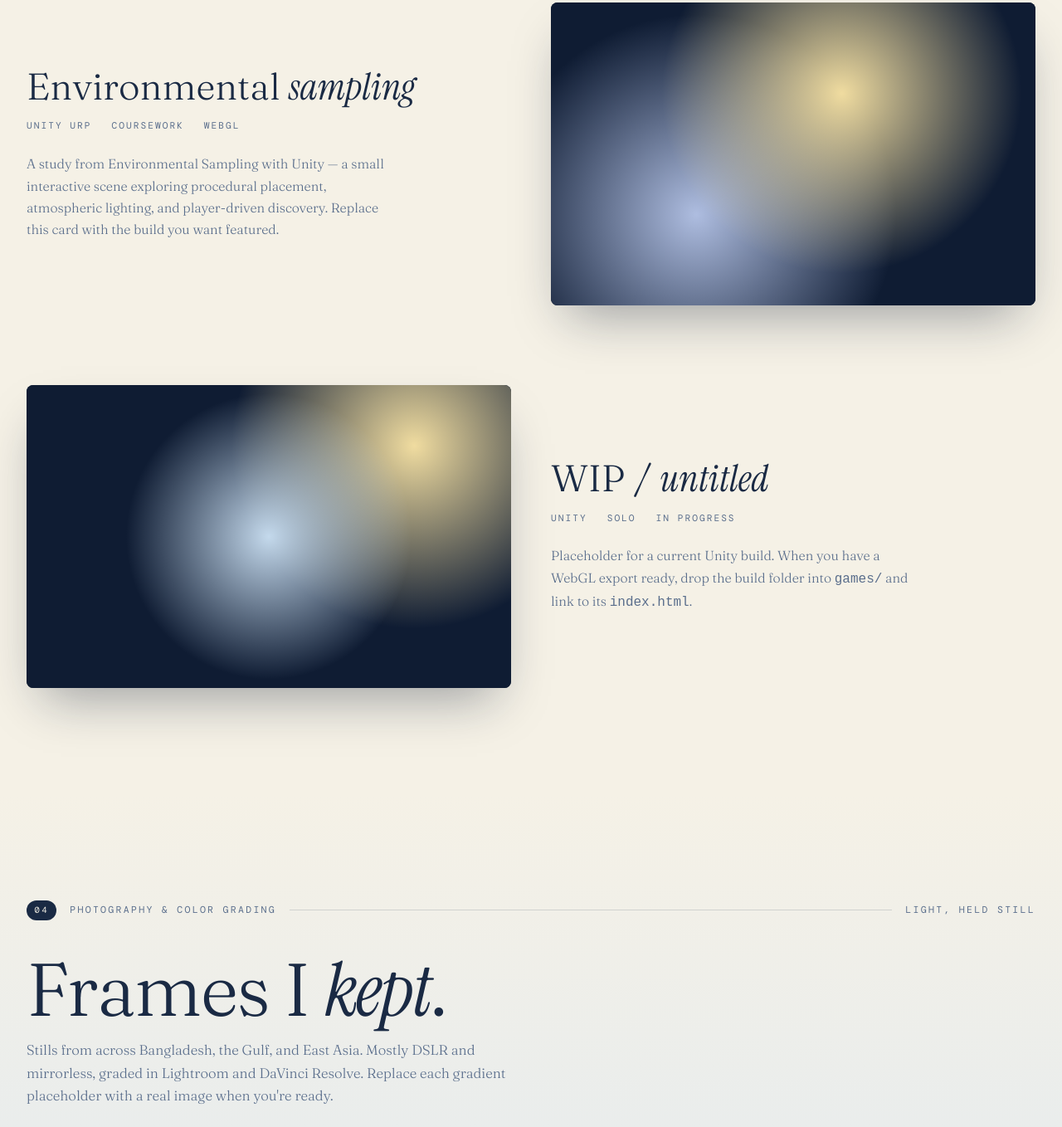
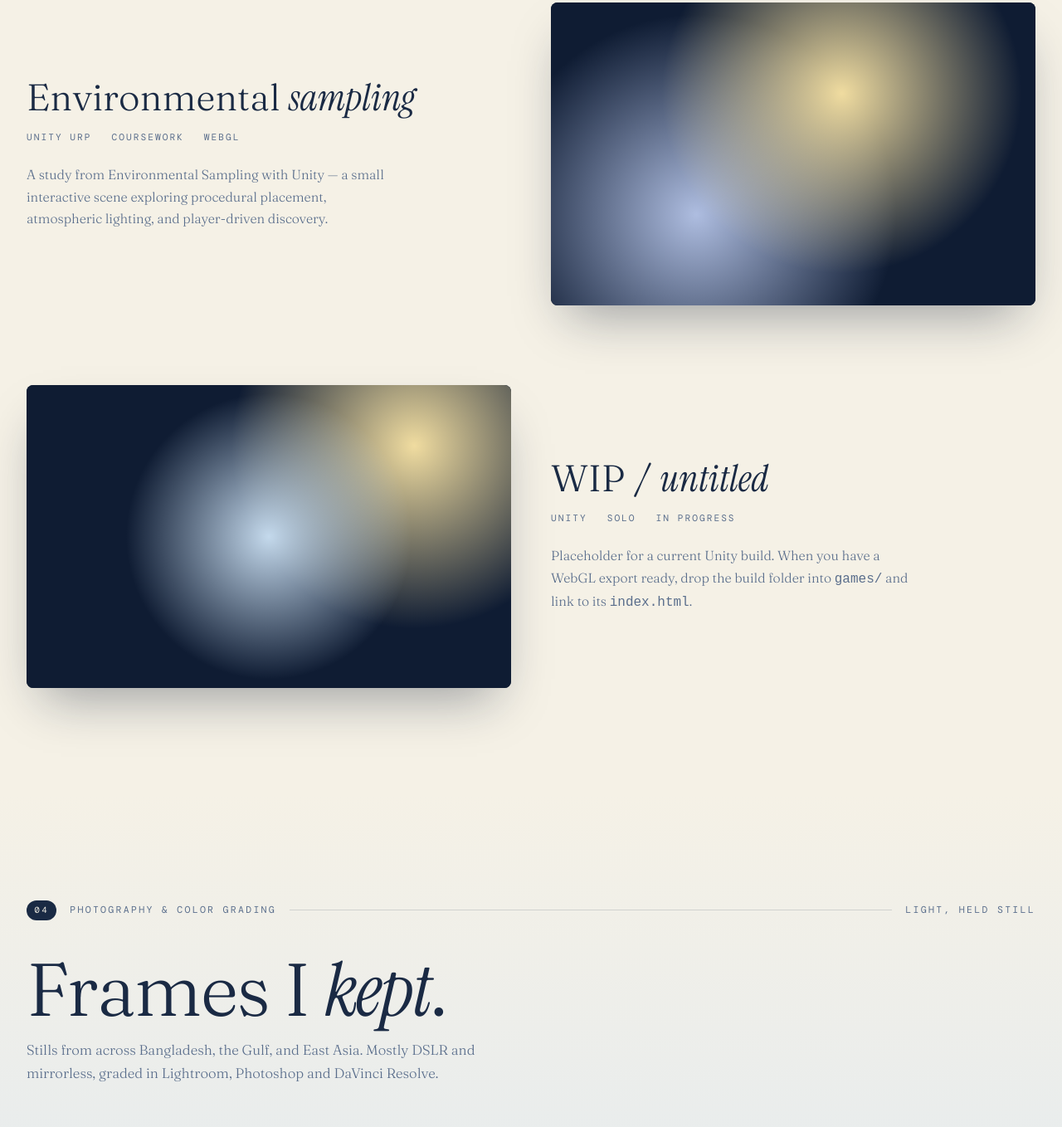
Before and after one commit to Srotosshini/portfolio, a plain HTML site: page index.html in a window 1280 px wide. Shown: the part 4362-5720 px from the top of the page at 83% size. Drawn offline with nearby package versions, Linux system fonts and the light colour scheme; a web font is replaced by a local one.

Commit message:
Update index.html

```diff
--- a/index.html
+++ b/index.html
@@ -1142,7 +1142,7 @@ footer .heart {
           <span>coursework</span>
           <span>WebGL</span>
         </div>
-        <p>A study from Environmental Sampling with Unity — a small interactive scene exploring procedural placement, atmospheric lighting, and player-driven discovery. Replace this card with the build you want featured.</p>
+        <p>A study from Environmental Sampling with Unity — a small interactive scene exploring procedural placement, atmospheric lighting, and player-driven discovery. </p>
       </div>
     </article>
 
@@ -1173,7 +1173,7 @@ footer .heart {
     <span>Light, held still</span>
   </div>
   <h2 class="section-title">Frames I <span class="it">kept</span>.</h2>
-  <p class="section-intro">Stills from across Bangladesh, the Gulf, and East Asia. Mostly DSLR and mirrorless, graded in Lightroom and DaVinci Resolve. Replace each gradient placeholder with a real image when you're ready.</p>
+  <p class="section-intro">Stills from across Bangladesh, the Gulf, and East Asia. Mostly DSLR and mirrorless, graded in Lightroom, Photoshop and DaVinci Resolve. </p>
 
   <div class="masonry">
     <div class="photo photo-1" data-cursor="hover"><img src="assets/photos/pcg1.png" alt="Photography work"><div class="photo-caption">Blue hour · 35mm</div></div>
```
